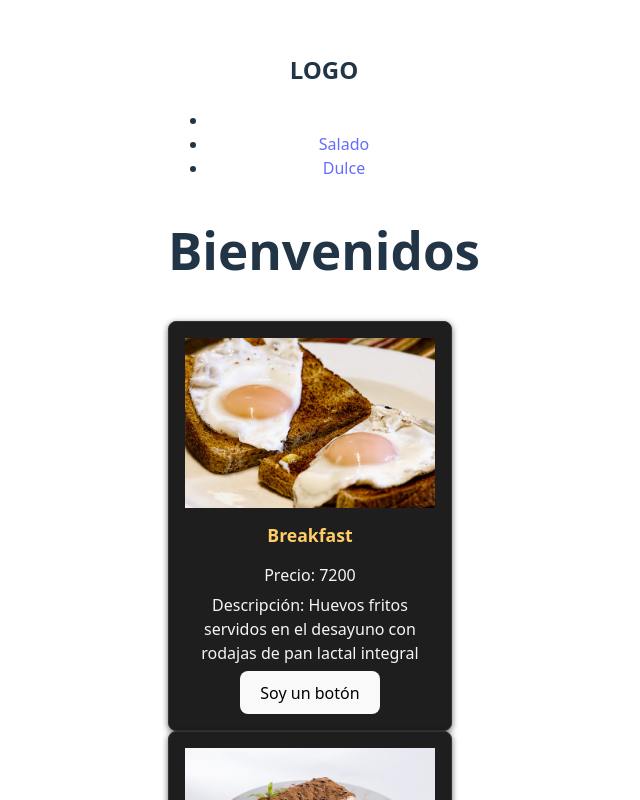
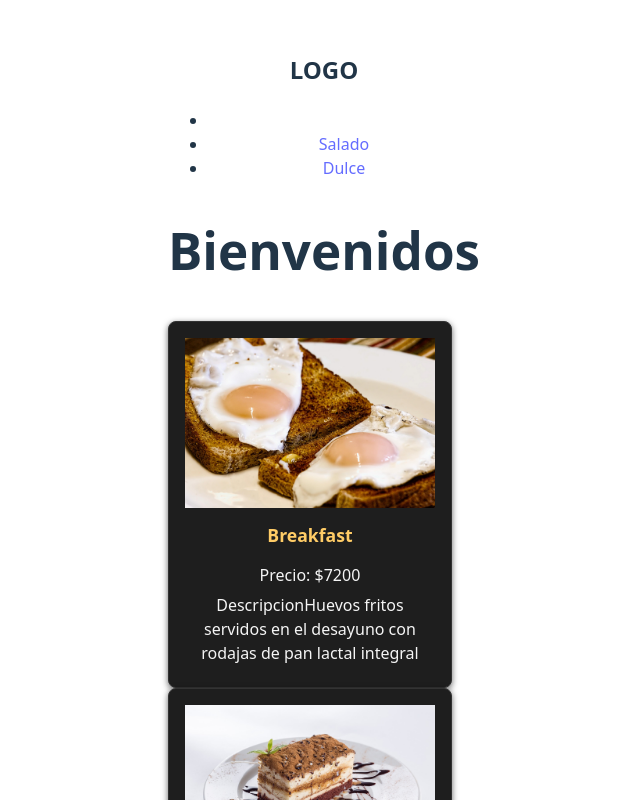
Before and after one commit to carlosbinker/react-practica, a React (Vite) app: page / in a window 1280 px wide. Shown: the top 800 px of the page, without its empty margins (316-956 px from the left). Built offline with nearby package versions, Linux system fonts and the light colour scheme.

Commit message:
Se completó la navegación

```diff
--- a/src/App.jsx
+++ b/src/App.jsx
@@ -14,8 +14,8 @@ function App() {
         <div>
           <Header />
           <Routes>
-            <Route path='/' element={<ItemlistContainer titulo={"Bienvenidos"}/>}/>
-            <Route path='/detail/:id' element={<ItemDetailContainer/>}/>
+            <Route path="/" element={<ItemlistContainer titulo={"Bienvenidos"}/>}/>
+            <Route path="/detail/:id" element={<ItemDetailContainer/>}/>
           </Routes>
           <Footer />
         </div>
--- a/src/components/Item/Item.jsx
+++ b/src/components/Item/Item.jsx
@@ -1,17 +1,18 @@
-//recordamos el uso del children, no es obligatorio que esté
+import { Link } from "react-router-dom";
 import "./Item.css";
 
 export const Item = ({ name, price, description, imageUrl, children }) => {
+  //recordamos el uso del children, no es obligatorio que este
+
+  //Si este componente usara children ni botones que generen conflictos,
+  // podrian envolver aca con Link (agregando el uso de props "id")
   return (
-        <>
-            {/* Utilizo una key para que cada article esté identificado de manera única en el dom y va en el padre! */}
     <article className="product-item">
       <img src={imageUrl} alt={description} />
       <h2 className="product-title">{name}</h2>
-                <p>Precio: {price}</p>
-                <p>Descripción: {description}</p>
+      <p>Precio: ${price}</p>
+      <p>Descripcion{description}</p>
       {children}
     </article>
-        </>
   );
-}
+};
--- a/src/components/ItemDetailContainer/ItemDetailContainer.jsx
+++ b/src/components/ItemDetailContainer/ItemDetailContainer.jsx
@@ -1,8 +1,12 @@
-import { useEffect, useState } from "react";
+import { useEffect, useState} from "react";
 import { ItemDetail } from "../ItemDetail/ItemDetail";
+import { useParams } from "react-router-dom";
 
 export const ItemDetailContainer = () => {
   const [detail, setDetail] = useState({});
+
+  // Capturo el id de la URL dinámica
+  const { id } = useParams();
 
   useEffect(() => {
     fetch("/data/products.json")
@@ -14,7 +18,7 @@ export const ItemDetailContainer = () => {
         return res.json();
       })
       .then((data) => {
-        const found = data.find((p) => p.id === "4");
+        const found = data.find((p) => p.id === id);
         if (found) {
           setDetail(found);
         } else {
@@ -24,7 +28,7 @@ export const ItemDetailContainer = () => {
       .catch((err) => {
         console.log(err);
       });
-  }, []);
+  }, [id]); // Array de dependencias
 
   return (
     <main>
--- a/src/components/ItemList/ItemList.jsx
+++ b/src/components/ItemList/ItemList.jsx
@@ -1,18 +1,26 @@
-// La función de este componente intermedio será sólo la de ver si se mapea algo o no
-
+import { Link } from "react-router-dom";
 import { Item } from "../Item/Item";
 
-// Por lo tanto la presentación del artículo se le pasará al componente Item
-export const ItemList = ({ lista }) => {
-    return (
-        <>
-            {lista.length ? (
-                lista.map((prod) =>
-                    <Item key={prod.id} {...prod}>
-                        <button>Soy un botón</button>
-                    </Item>)
+export const ItemList = ({ list }) => {
+  //pasamos el button como children, no es obligatorio
 
-            ) : <p>No hay productos</p>}
-        </>
-    );
-}
+  return (
+    <>
+      {list.length ? (
+        list.map((prod) => (
+          //como yo reutilizo Item en el detalle, no quiero conflictos de "click"
+          //al tocar el boton de "agregar al carrito" y se clickee tambien la card
+
+          //Por eso para evitar poner Link en Item, venimos a ItemList y pasamos
+          //Link en el mapeo, con su key, ya que la key va en el componente que retorne el mapeo
+          //(y ahora no es Item, sino Link)
+          <Link to={`/detail/${prod.id}`} key={prod.id}>
+            <Item {...prod} />
+          </Link>
+        ))
+      ) : (
+        <p>No hay productos</p>
+      )}
+    </>
+  );
+};
--- a/src/components/ItemListContainer/ItemListContainer.jsx
+++ b/src/components/ItemListContainer/ItemListContainer.jsx
@@ -33,7 +33,7 @@ export const ItemlistContainer = ({titulo}) => {
 
         <section>
             <h1>{titulo}</h1>
-            <ItemList lista={products} />
+            <ItemList list={products} />
         </section>
 
     );
```
Lines whose indentation alone changed are shown as unchanged.
